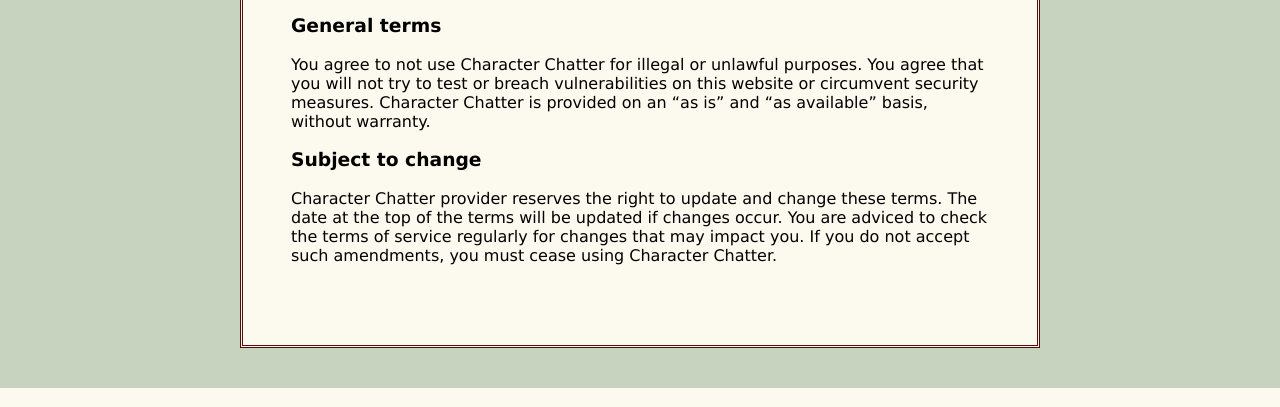
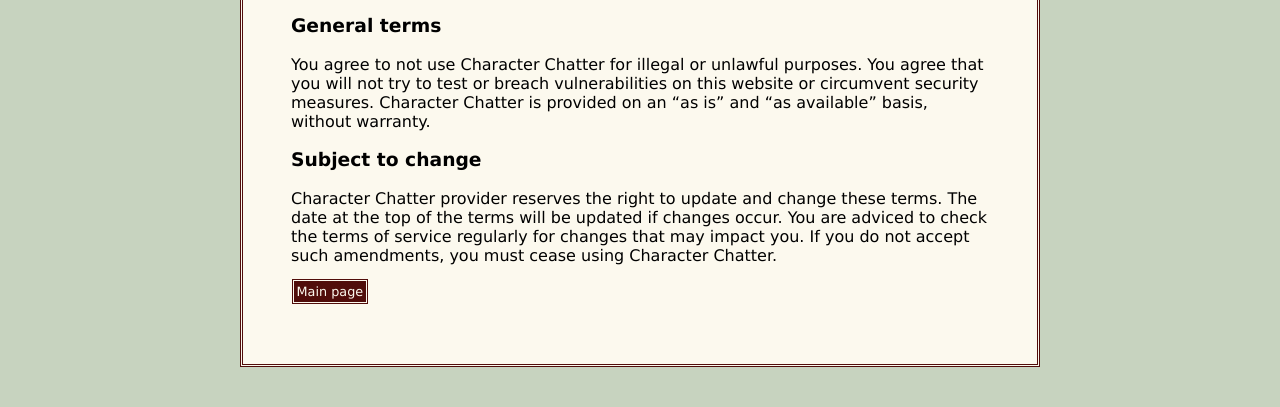
Before and after one commit to maariaw/character-chat, a Flask app: page /terms-of-use in a window 1280 px wide. Shown: the part 835-1242 px from the top of the page. Run offline with Flask 2, Linux system fonts and the light colour scheme.

Commit message:
Add links related to terms of use

```diff
--- a/templates/index.html
+++ b/templates/index.html
@@ -65,6 +65,7 @@
             or error == "Account type not recognized" %}
         <p class="error">{{ error }}</p>
         {% endif %}
+        <p>Please read <a href="/terms-of-use">Terms of use</a> before registering</p>
         <p>
             <label>
                 Player account
--- a/templates/terms.html
+++ b/templates/terms.html
@@ -63,4 +63,7 @@
         service regularly for changes that may impact you. If you do not
         accept such amendments, you must cease using Character Chatter.
     </p>
+    {% if not session.username %}
+    <a class="small actionbtn" href="/">Main page</a>
+    {% endif %}
 {% endblock %}
```
